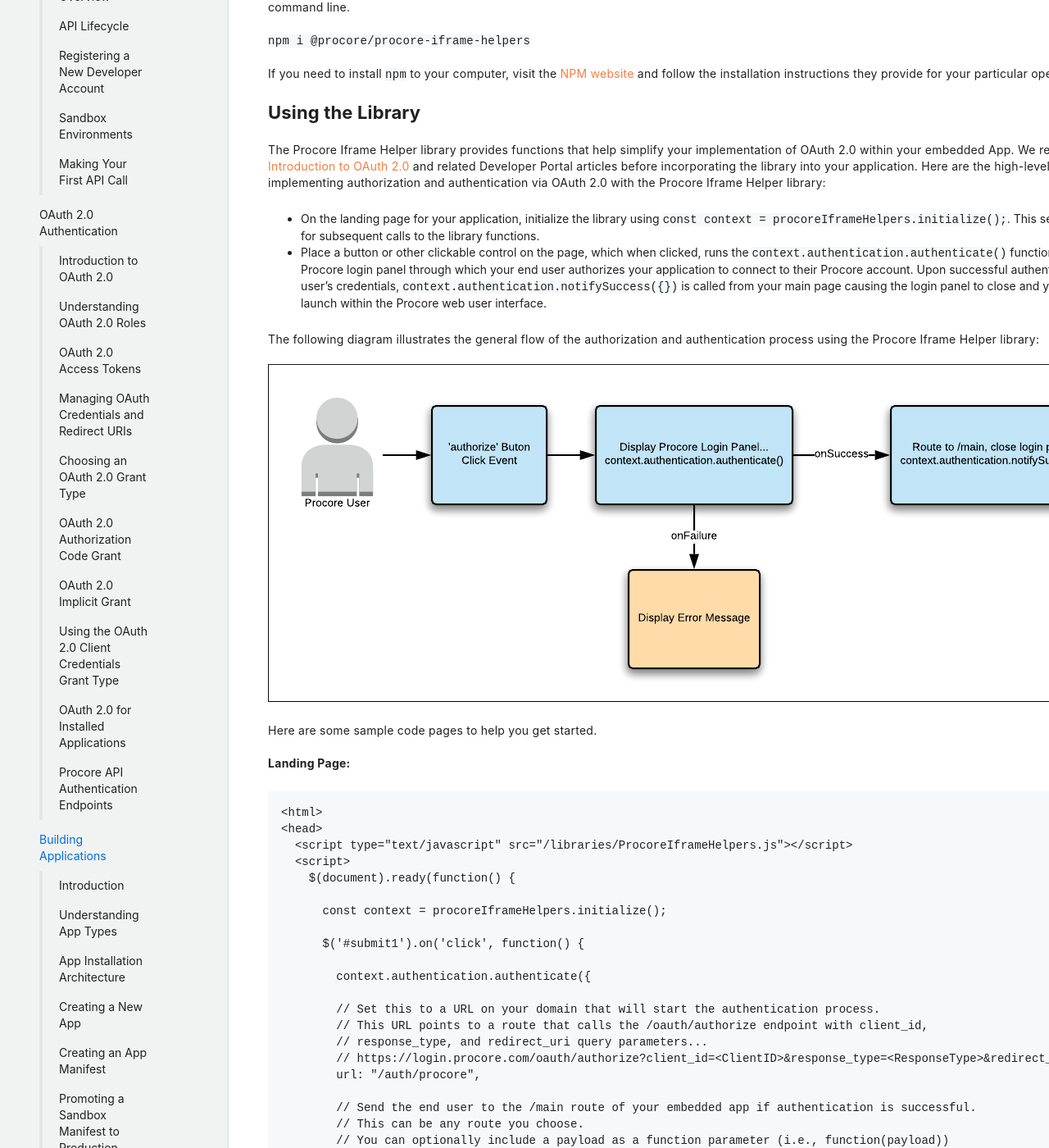
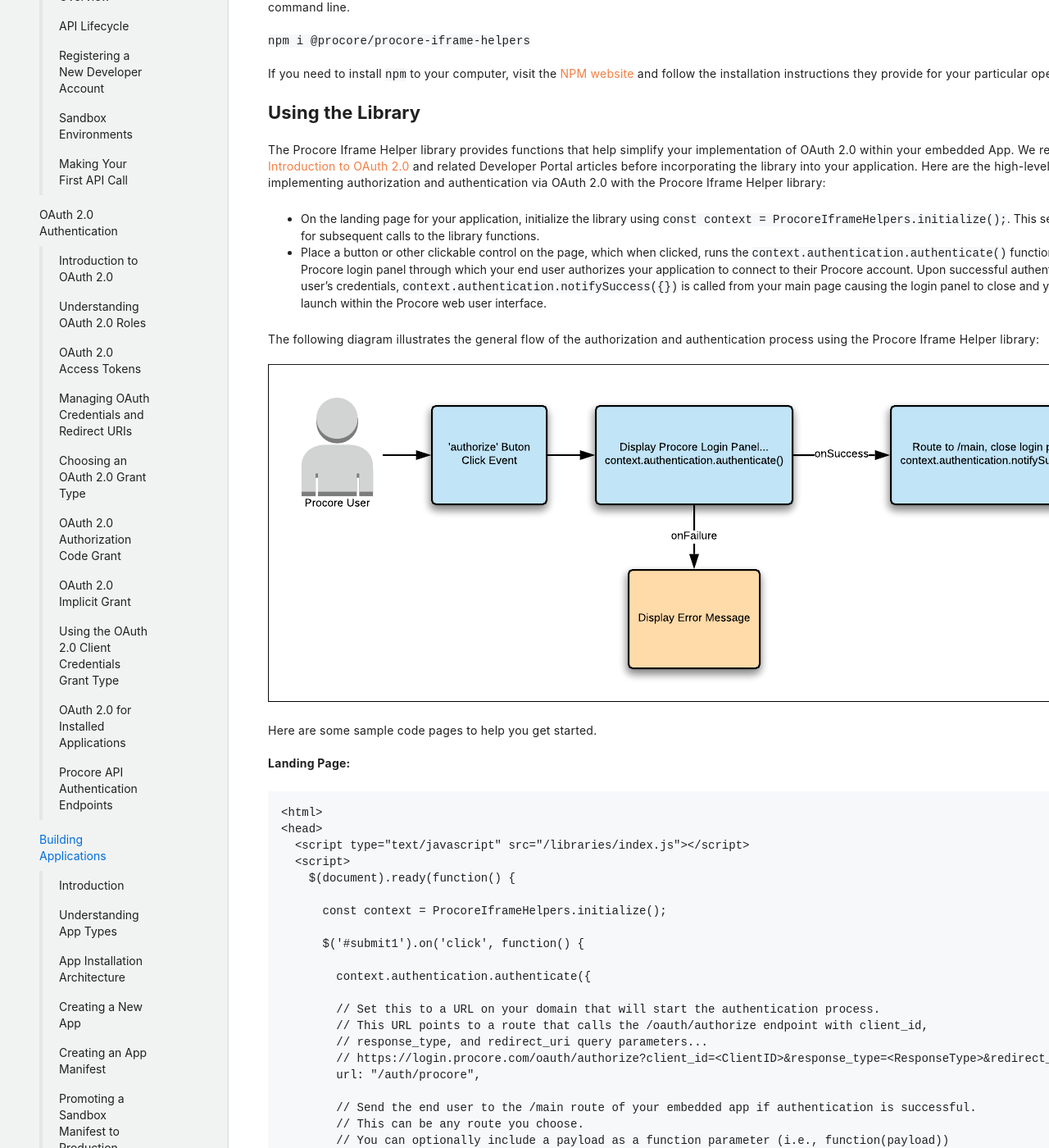
Before and after one commit to procore/documentation, a Jekyll site: the page built from building_applications/building_apps_helper_library.md, in a window 1280 px wide and 1400 px high, scrolled down 496 px. Shown: the whole window at 82% size. Built offline with Jekyll 4.4.1, drawn with Linux system fonts in a browser that asks for light colours; part of the change alters nothing that is shown; some of the changed text lies outside the part shown.

Commit message:
Fixing case issues in examples

````diff
--- a/building_applications/building_apps_helper_library.md
+++ b/building_applications/building_apps_helper_library.md
@@ -27,7 +27,7 @@ If you need to install `npm` to your computer, visit the [NPM website](https://d
 
 The Procore Iframe Helper library provides functions that help simplify your implementation of OAuth 2.0 within your embedded App. We recommend reviewing [Introduction to OAuth 2.0]({{ site.url }}{{ site.baseurl }}{% link oauth/oauth_introduction.md %}) and related Developer Portal articles before incorporating the library into your application. Here are the high-level steps for implementing authorization and authentication via OAuth 2.0 with the Procore Iframe Helper library:
 
-- On the landing page for your application, initialize the library using `const context = procoreIframeHelpers.initialize();`. This sets the proper context for subsequent calls to the library functions.
+- On the landing page for your application, initialize the library using `const context = ProcoreIframeHelpers.initialize();`. This sets the proper context for subsequent calls to the library functions.
 - Place a button or other clickable control on the page, which when clicked, runs the `context.authentication.authenticate()` function. This displays the Procore login panel through which your end user authorizes your application to connect to their Procore account. Upon successful authentication of the end user's credentials, `context.authentication.notifySuccess({})` is called from your main page causing the login panel to close and your embedded App to launch within the Procore web user interface.
 
 The following diagram illustrates the general flow of the authorization and authentication process using the Procore Iframe Helper library:
@@ -41,11 +41,11 @@ Here are some sample code pages to help you get started.
 ```html
 <html>
 <head>
-  <script type="text/javascript" src="/libraries/ProcoreIframeHelpers.js"></script>
+  <script type="text/javascript" src="/libraries/index.js"></script>
   <script>
     $(document).ready(function() {
 
-      const context = procoreIframeHelpers.initialize();
+      const context = ProcoreIframeHelpers.initialize();
 
       $('#submit1').on('click', function() {
 
@@ -91,9 +91,9 @@ Here are some sample code pages to help you get started.
 ```html
 <html>
 <head>
-  <script type="text/javascript" src="/libraries/ProcoreIframeHelpers.js"></script>
+  <script type="text/javascript" src="/libraries/index.js"></script>
   <script>
-    const context = procoreIframeHelpers.initialize();
+    const context = ProcoreIframeHelpers.initialize();
 
     // Call notifySuccess to close the login panel. An optional payload to be passed to your
     // onSuccess handler can be included with the notifySuccess method...
````
